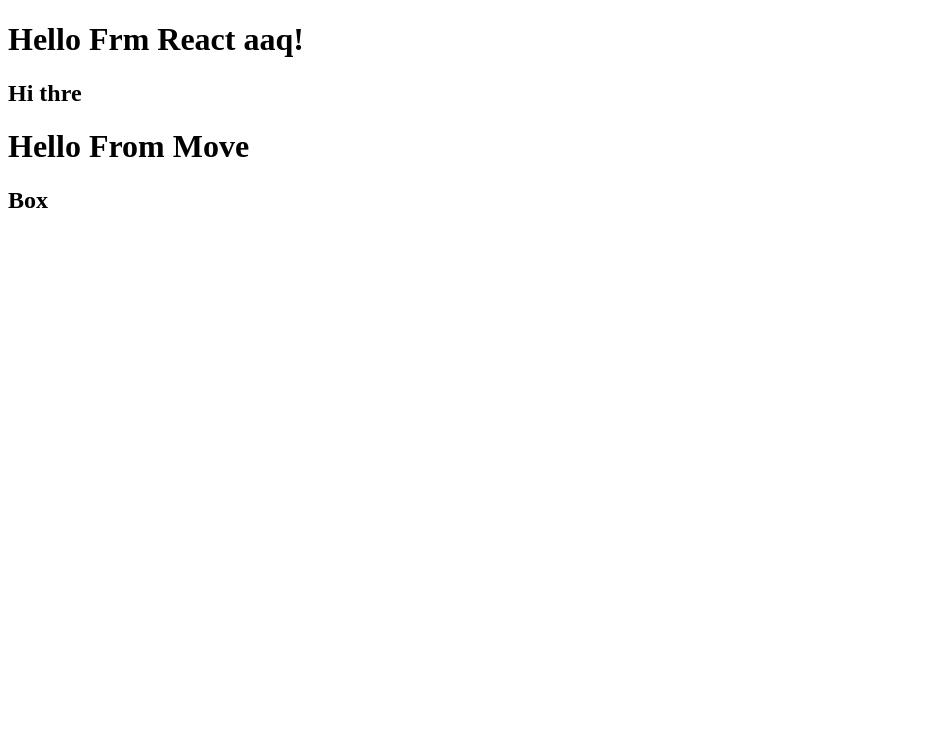
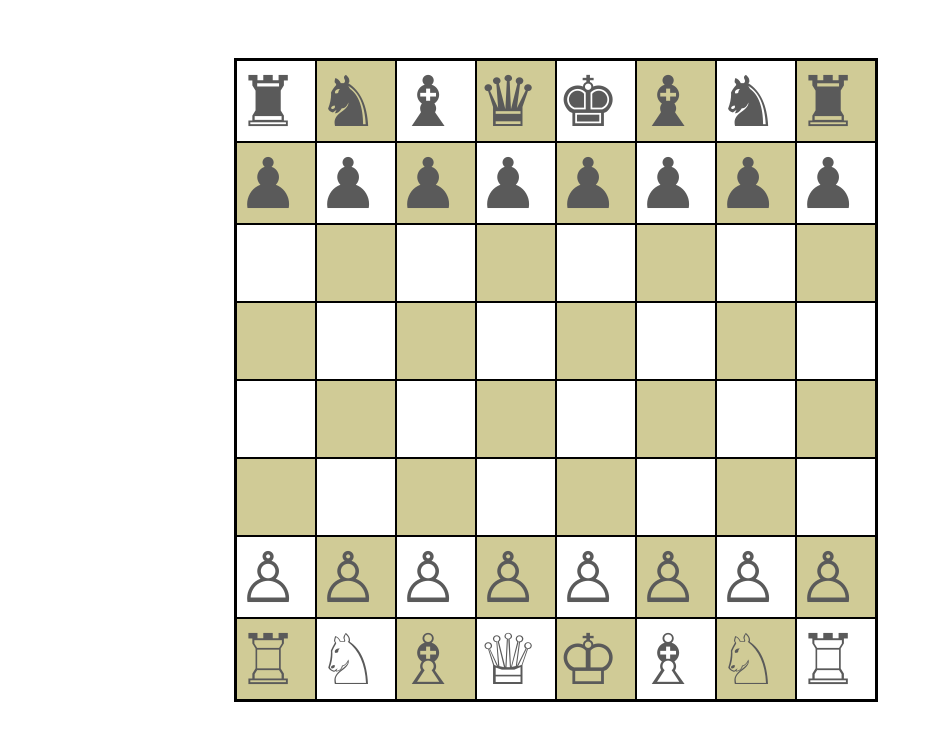
Before and after one commit to sidoknowia/chess, a React app: page / in a window 1280 px wide. Shown: the whole page, without its empty margins (0-933 px from the left). Built offline with nearby package versions, Linux system fonts and the light colour scheme.

Commit message:
Board Static GUI

```diff
--- a/index.html
+++ b/index.html
@@ -19,7 +19,8 @@
       work correctly both with client-side routing and a non-root public URL.
       Learn how to configure a non-root public URL by running `npm run build`.
     -->
-    <title>React App</title>
+    <link rel="stylesheet" type="text/css" href="./src/css/style.css">
+    <title>Chess Application</title>
   </head>
   <body>
     <noscript>
--- a/src/GameLoader.js
+++ b/src/GameLoader.js
@@ -4,13 +4,88 @@
 
 export default class GameLoader extends Component{
 	render(){
-		console.log("Hi 2");
+
 		return(
-			<div>
-				<h1>Hello Frm React aaq!</h1>
-				<h2>Hi thre</h2>
+			<div className="container">
+				<div className="row" id="place_center">
+					<div className="chess-board">
+						<div className="block white-block" id="a8"><span className="piece">&#9820;</span></div>
+						<div className="block black-block" id="b8"><span className="piece">&#9822;</span></div>
+						<div className="block white-block" id="c8"><span className="piece">&#9821;</span></div>
+						<div className="block black-block" id="d8"><span className="piece">&#9819;</span></div>
+						<div className="block white-block" id="e8"><span className="piece">&#9818;</span></div>
+						<div className="block black-block" id="f8"><span className="piece">&#9821;</span></div>
+						<div className="block white-block" id="g8"><span className="piece">&#9822;</span></div>
+						<div className="block black-block" id="h8"><span className="piece">&#9820;</span></div>
 
-				<MoveBox />
+						<div className="block black-block" id="a7"><span className="piece">&#9823;</span></div>
+						<div className="block white-block" id="b7"><span className="piece">&#9823;</span></div>
+						<div className="block black-block" id="c7"><span className="piece">&#9823;</span></div>
+						<div className="block white-block" id="d7"><span className="piece">&#9823;</span></div>
+						<div className="block black-block" id="e7"><span className="piece">&#9823;</span></div>
+						<div className="block white-block" id="f7"><span className="piece">&#9823;</span></div>
+						<div className="block black-block" id="g7"><span className="piece">&#9823;</span></div>
+						<div className="block white-block" id="h1"><span className="piece">&#9823;</span></div>
+
+
+						<div className="block white-block" id="a6"></div>
+						<div className="block black-block" id="b6"></div>
+						<div className="block white-block" id="c6"></div>
+						<div className="block black-block" id="d6"></div>
+						<div className="block white-block" id="e6"></div>
+						<div className="block black-block" id="f6"></div>
+						<div className="block white-block" id="g6"></div>
+						<div className="block black-block" id="h6"></div>
+
+						<div className="block black-block" id="a5"></div>
+						<div className="block white-block" id="b5"></div>
+						<div className="block black-block" id="c5"></div>
+						<div className="block white-block" id="d5"></div>
+						<div className="block black-block" id="e5"></div>
+						<div className="block white-block" id="f5"></div>
+						<div className="block black-block" id="g5"></div>
+						<div className="block white-block" id="h5"></div>
+
+						<div className="block white-block" id="a4"></div>
+						<div className="block black-block" id="b4"></div>
+						<div className="block white-block" id="c4"></div>
+						<div className="block black-block" id="d4"></div>
+						<div className="block white-block" id="e4"></div>
+						<div className="block black-block" id="f4"></div>
+						<div className="block white-block" id="g4"></div>
+						<div className="block black-block" id="h4"></div>
+
+						<div className="block black-block" id="a3"></div>
+						<div className="block white-block" id="b3"></div>
+						<div className="block black-block" id="c3"></div>
+						<div className="block white-block" id="d3"></div>
+						<div className="block black-block" id="e3"></div>
+						<div className="block white-block" id="f3"></div>
+						<div className="block black-block" id="g3"></div>
+						<div className="block white-block" id="h3"></div>
+
+
+						<div className="block white-block" id="a2"><span className="piece">&#9817;</span></div>
+						<div className="block black-block" id="b2"><span className="piece">&#9817;</span></div>
+						<div className="block white-block" id="c2"><span className="piece">&#9817;</span></div>
+						<div className="block black-block" id="d2"><span className="piece">&#9817;</span></div>
+						<div className="block white-block" id="e2"><span className="piece">&#9817;</span></div>
+						<div className="block black-block" id="f2"><span className="piece">&#9817;</span></div>
+						<div className="block white-block" id="g2"><span className="piece">&#9817;</span></div>
+						<div className="block black-block" id="h2"><span className="piece">&#9817;</span></div>
+
+						<div className="block black-block" id="a1"><span className="piece">&#9814;</span></div>
+						<div className="block white-block" id="b1"><span className="piece">&#9816;</span></div>
+						<div className="block black-block" id="c1"><span className="piece">&#9815;</span></div>
+						<div className="block white-block" id="d1"><span className="piece">&#9813;</span></div>
+						<div className="block black-block" id="e1"><span className="piece">&#9812;</span></div>
+						<div className="block white-block" id="f1"><span className="piece">&#9815;</span></div>
+						<div className="block black-block" id="g1"><span className="piece">&#9816;</span></div>
+						<div className="block white-block" id="h1"><span className="piece">&#9814;</span></div>
+
+
+					</div>
+				</div>
 			</div>
 		)
 	}
--- a/src/MoveBox.js
+++ b/src/MoveBox.js
@@ -4,10 +4,7 @@
 	render(){
 		console.log("Hi 2");
 		return(
-			<div>
-				<h1>Hello From Move</h1>
-				<h2>Box</h2>
-			</div>
+			<div></div>
 		)
 	}
 }
--- /dev/null
+++ b/src/css/style.css
@@ -0,0 +1,52 @@
+html {
+    margin-right: 0px;
+    padding-right: 0px;
+}
+
+body {
+    padding: 50px;
+    color: #5a5a5a;
+    margin-right: 0px;
+
+}
+
+.container{
+    width:100%;
+    height:100%;
+}
+
+.row{
+    display:grid;
+    padding-left:15%;
+    padding-right:15%;
+}
+
+.chess-board{
+	min-height: 640px;
+	max-height: 640px;
+	min-width: 640px;
+	max-width: 640px;
+	border: 2px solid black;
+}
+
+.block{
+	border: 1px solid black;
+	float: left;
+	min-height: 76px;
+	max-height: 80px;
+	min-width: 78px;
+	max-width: 80px;
+}
+
+.white-block{
+
+}
+
+.black-block{
+	background-color: #d0cb96;
+}
+
+.piece{
+	font-size: 70px;
+	cursor: pointer;
+}
```
Also changed, not shown: src/images/bb.svg (added), src/images/bk.svg (added), src/images/bn.svg (added), src/images/bp.svg (added), src/images/bq.svg (added), src/images/br.svg (added), src/images/wb.svg (added), src/images/wk.svg (added), src/images/wn.svg (added), src/images/wp.svg (added), src/images/wq.svg (added), src/images/wr.svg (added).
